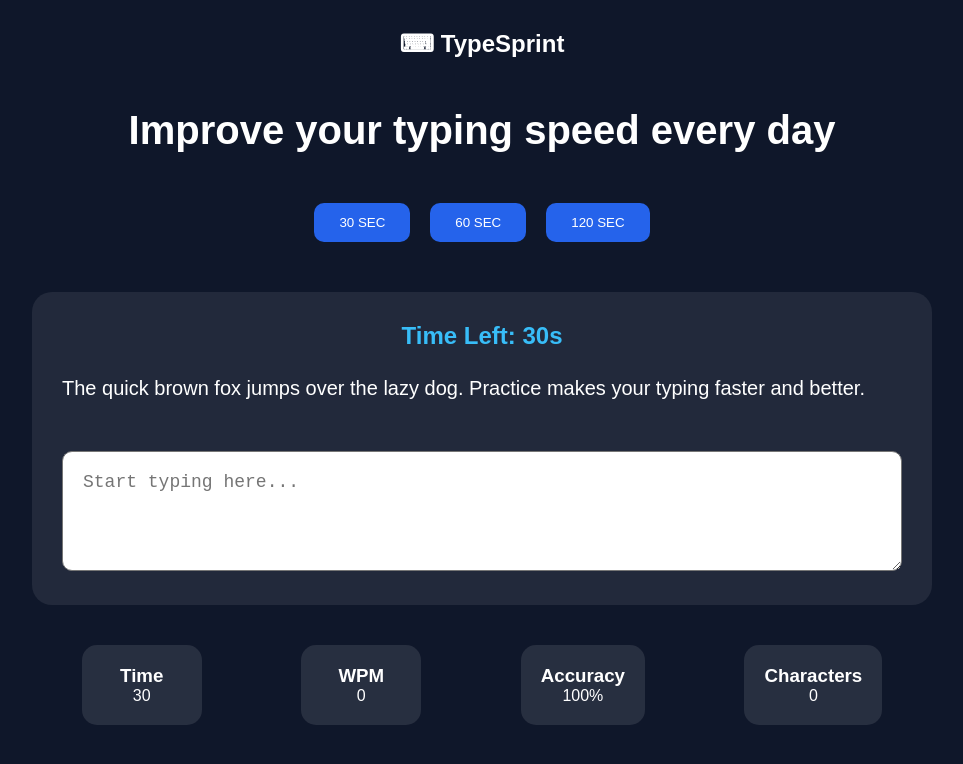
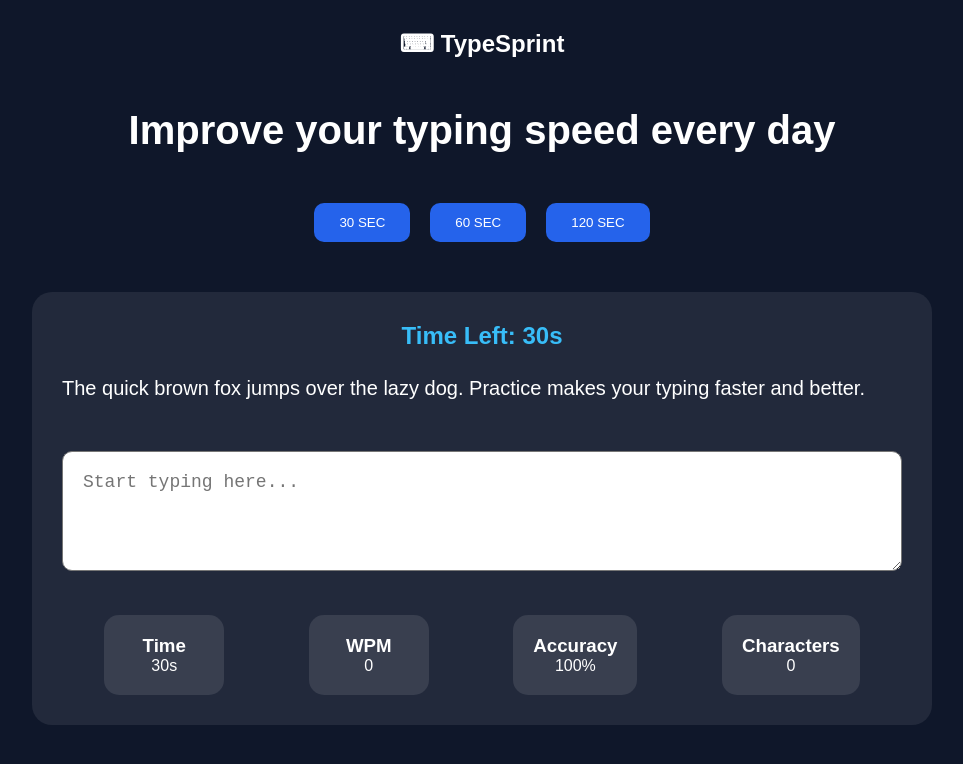
Before and after one commit to AmbarMishra973/TypeSprint, a React app in the folder frontend/: page / in a window 1280 px wide. Shown: the top 764 px of the page, without its empty margins (158-1121 px from the left). Built offline with nearby package versions, Linux system fonts and the light colour scheme; the HTML template or start-up script is replaced by a standard one.

Commit message:
Add live typing statistics calculation

```diff
--- a/frontend/src/components/Stats.jsx
+++ b/frontend/src/components/Stats.jsx
@@ -1,30 +1,39 @@
-function Stats() {
+function Stats({time, typedText, accuracy, wpm}) {
 
     return (
+
         <div className="stats">
+
 
             <div>
                 <h3>Time</h3>
-                <p>30</p>
+                <p>{time}s</p>
             </div>
+
 
             <div>
                 <h3>WPM</h3>
-                <p>0</p>
+                <p>{wpm}</p>
             </div>
+
 
             <div>
                 <h3>Accuracy</h3>
-                <p>100%</p>
+                <p>{accuracy}%</p>
             </div>
+
 
             <div>
                 <h3>Characters</h3>
-                <p>0</p>
+                <p>{typedText.length}</p>
             </div>
 
+
         </div>
+
     );
+
 }
 
+
 export default Stats;
--- a/frontend/src/components/TypingBox.jsx
+++ b/frontend/src/components/TypingBox.jsx
@@ -1,3 +1,4 @@
+import Stats from "./Stats";
 import { useState, useEffect } from "react";
 
 
@@ -15,6 +16,24 @@ function TypingBox() {
     const [isRunning, setIsRunning] = useState(false);
 
     const [finished, setFinished] = useState(false);
+
+    const correctCharacters = typedText
+.split("")
+.filter((char,index)=>char === paragraph[index])
+.length;
+
+
+const accuracy = typedText.length === 0
+? 100
+: ((correctCharacters / typedText.length) * 100).toFixed(1);
+
+
+const minutes = (30-time)/60;
+
+
+const wpm = minutes === 0
+? 0
+: Math.round((correctCharacters/5)/minutes);
 
 
 
@@ -157,6 +176,18 @@ function TypingBox() {
 
             />
 
+            <Stats
+
+time={time}
+
+typedText={typedText}
+
+accuracy={accuracy}
+
+wpm={wpm}
+
+/>
+
 
         </div>
 
--- a/frontend/src/pages/Home.jsx
+++ b/frontend/src/pages/Home.jsx
@@ -22,7 +22,7 @@ function Home() {
 
                 <TypingBox />
 
-                <Stats />
+
 
             </main>
 
```
